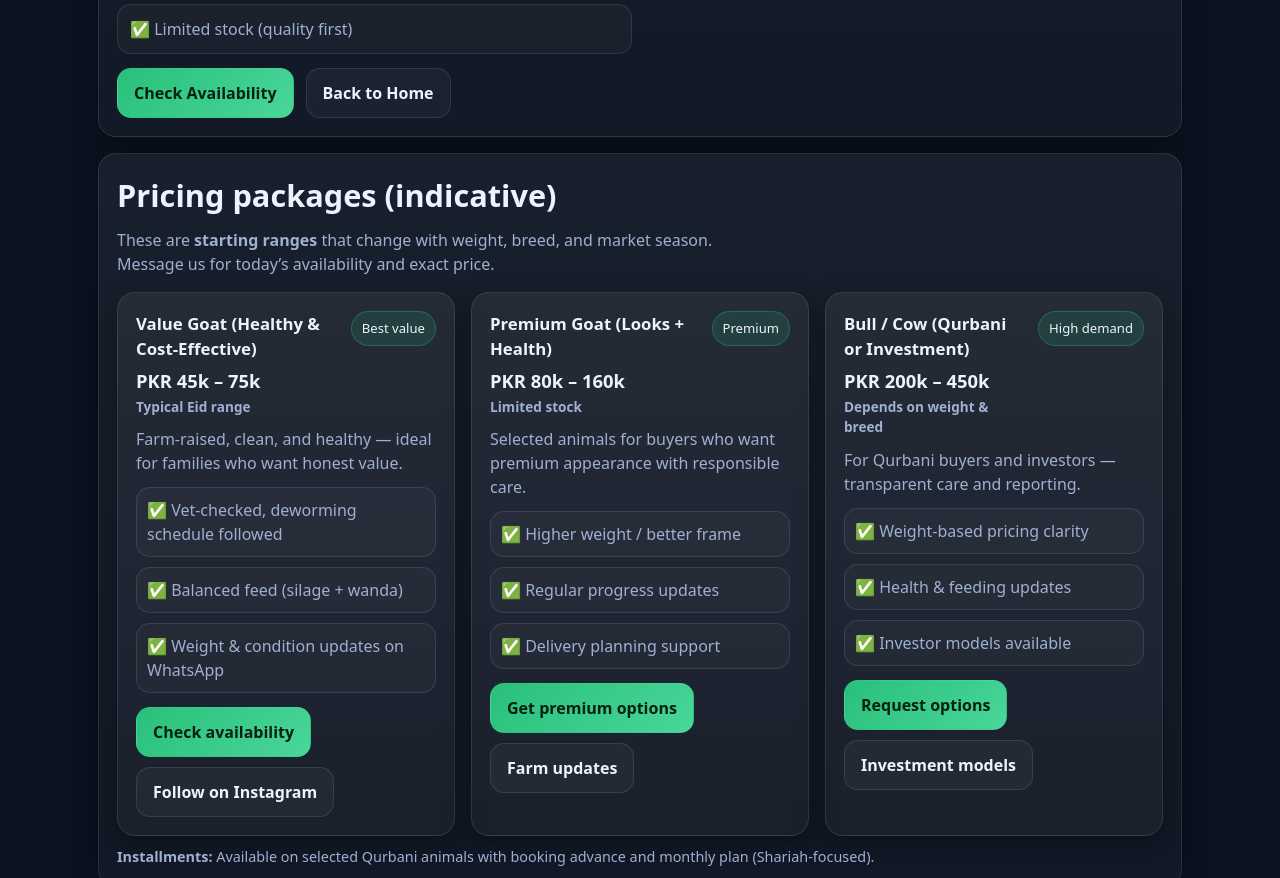
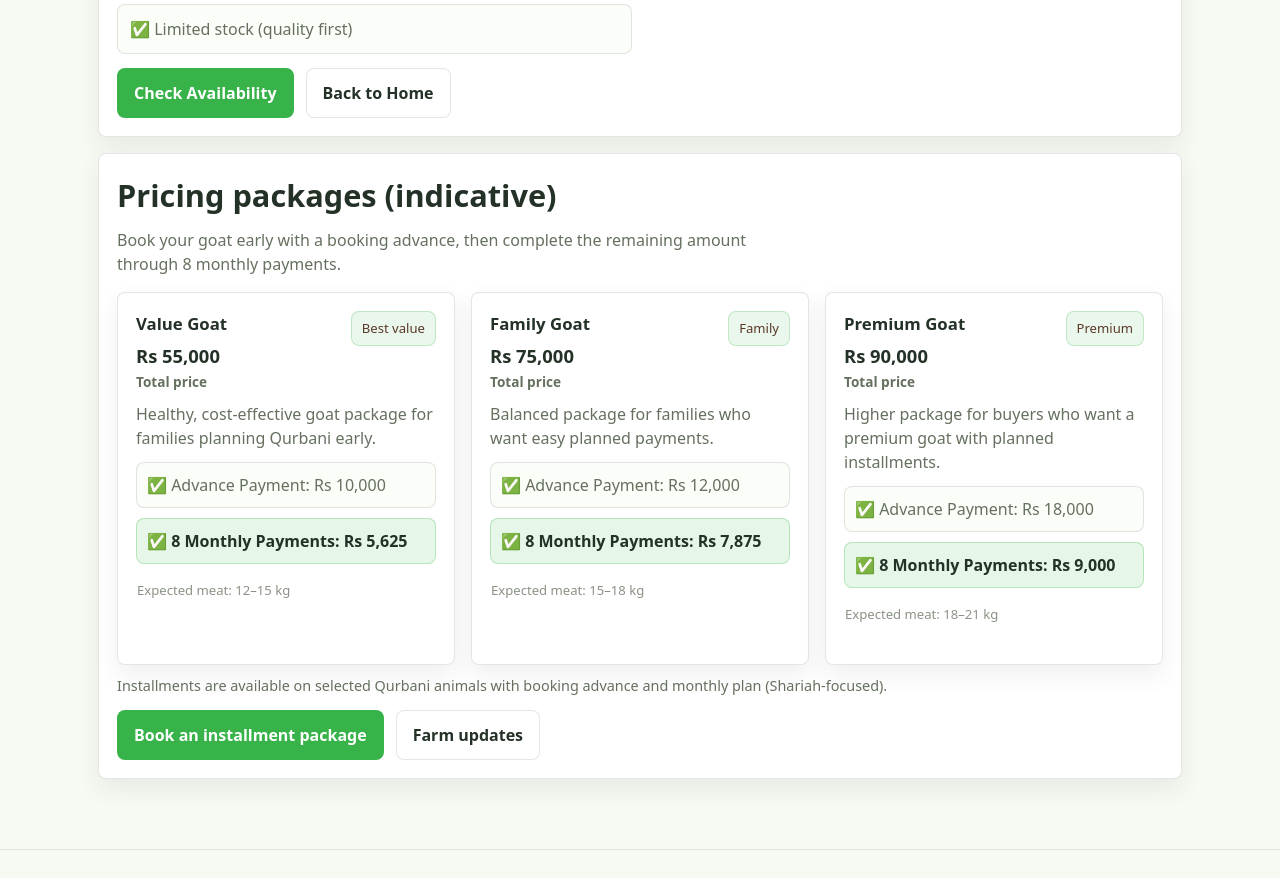
Before and after one commit to ziaulain/alizai-farms, a plain HTML site: page offerings.html in a window 1280 px wide. Shown: the part 1300-2178 px from the top of the page. Drawn offline with Linux system fonts and the light colour scheme.

Commit message:
Installments updated

```diff
--- a/assets/styles.css
+++ b/assets/styles.css
@@ -1,22 +1,20 @@
 :root{
-  --bg:#0b1220;
-  --card:#111a2e;
-  --muted:#9fb0d0;
-  --text:#eef2ff;
-  --brand:#29c07a;
-  --brand2:#1aa363;
-  --line:rgba(255,255,255,.10);
-  --shadow: 0 10px 30px rgba(0,0,0,.35);
-  --radius:18px;
+  --bg:#f7faf3;
+  --card:#ffffff;
+  --muted:#65705f;
+  --text:#243126;
+  --brand:#37b34a;
+  --brand2:#5b3828;
+  --line:rgba(36,49,38,.12);
+  --shadow: 0 10px 24px rgba(36,49,38,.08);
+  --radius:8px;
 }
 
 *{box-sizing:border-box}
 html,body{margin:0;padding:0}
 body{
   font-family: ui-sans-serif, system-ui, -apple-system, Segoe UI, Roboto, Helvetica, Arial, "Apple Color Emoji","Segoe UI Emoji";
-  background: radial-gradient(1200px 700px at 20% -10%, rgba(41,192,122,.25), transparent 55%),
-              radial-gradient(1200px 700px at 90% 0%, rgba(63,131,248,.18), transparent 55%),
-              var(--bg);
+  background:var(--bg);
   color:var(--text);
   line-height:1.5;
 }
@@ -30,7 +28,7 @@ img{max-width:100%;display:block}
 .badge{
   display:inline-flex;align-items:center;gap:8px;
   padding:8px 12px;border:1px solid var(--line);
-  border-radius:999px;background:rgba(255,255,255,.04);
+  border-radius:999px;background:#ffffff;
   color:var(--muted);font-size:.9rem;
 }
 .badge .dot{width:8px;height:8px;border-radius:50%;background:var(--brand)}
@@ -39,7 +37,7 @@ img{max-width:100%;display:block}
 .nav{
   position:sticky;top:0;z-index:20;
   backdrop-filter: blur(10px);
-  background: rgba(11,18,32,.65);
+  background: rgba(247,250,243,.9);
   border-bottom:1px solid var(--line);
 }
 .nav-inner{
@@ -52,17 +50,17 @@ img{max-width:100%;display:block}
 }
 .logo{
   width:36px;height:36px;border-radius:12px;
-  background: linear-gradient(135deg, var(--brand), #49d69a);
-  box-shadow: 0 8px 20px rgba(41,192,122,.25);
+  background:var(--brand);
+  box-shadow:none;
 }
 .menu{display:flex;gap:16px;align-items:center}
 .menu a{
-  padding:10px 12px;border-radius:12px;color:var(--muted);
+  padding:10px 12px;border-radius:8px;color:var(--muted);
   border:1px solid transparent;
 }
-.menu a:hover{color:var(--text);border-color:var(--line);background:rgba(255,255,255,.04)}
+.menu a:hover{color:var(--text);border-color:var(--line);background:#ffffff}
 .menu .cta{
-  color:#062012;background:linear-gradient(135deg, var(--brand), #49d69a);
+  color:#ffffff;background:var(--brand);
   border-color:transparent;font-weight:700;
 }
 .menu .cta:hover{filter:brightness(1.05)}
@@ -70,8 +68,8 @@ img{max-width:100%;display:block}
 .mobile-toggle{
   display:none;
   border:1px solid var(--line);
-  background:rgba(255,255,255,.04);
-  border-radius:12px;padding:10px 12px;color:var(--text);
+  background:#ffffff;
+  border-radius:8px;padding:10px 12px;color:var(--text);
 }
 
 .hero{
@@ -89,9 +87,9 @@ img{max-width:100%;display:block}
 .hero-actions{display:flex;gap:12px;flex-wrap:wrap;margin-top:18px}
 .btn{
   display:inline-flex;align-items:center;justify-content:center;gap:10px;
-  padding:12px 16px;border-radius:14px;
+  padding:12px 16px;border-radius:8px;
   border:1px solid var(--line);
-  background:rgba(255,255,255,.04);
+  background:#ffffff;
   color:var(--text);font-weight:650;
 }
 .social-icon{
@@ -106,16 +104,16 @@ img{max-width:100%;display:block}
   height:18px;
   display:block;
 }
-.btn:hover{background:rgba(255,255,255,.07)}
+.btn:hover{background:#f0f5ec}
 .btn.primary{
-  background:linear-gradient(135deg,var(--brand), #49d69a);
-  border-color:transparent;color:#062012;
+  background:var(--brand);
+  border-color:transparent;color:#ffffff;
 }
 .btn.primary:hover{filter:brightness(1.05)}
 .btn.ghost{background:transparent}
 
 .card{
-  background: linear-gradient(180deg, rgba(255,255,255,.06), rgba(255,255,255,.03));
+  background:var(--card);
   border:1px solid var(--line);
   border-radius: var(--radius);
   box-shadow: var(--shadow);
@@ -128,9 +126,9 @@ img{max-width:100%;display:block}
   gap:12px;margin-top:14px
 }
 .kpi .item{
-  padding:14px;border-radius:16px;
+  padding:14px;border-radius:8px;
   border:1px solid var(--line);
-  background:rgba(0,0,0,.12);
+  background:#fbfdf8;
 }
 .kpi .num{font-weight:800;font-size:1.15rem}
 .kpi .lbl{color:var(--muted);font-size:.9rem;margin-top:2px}
@@ -147,10 +145,10 @@ img{max-width:100%;display:block}
   padding:18px;
 }
 .icon{
-  width:40px;height:40px;border-radius:14px;
+  width:40px;height:40px;border-radius:8px;
   display:grid;place-items:center;
-  background:rgba(41,192,122,.14);
-  border:1px solid rgba(41,192,122,.28);
+  background:rgba(55,179,74,.12);
+  border:1px solid rgba(55,179,74,.2);
   margin-bottom:10px;
 }
 .icon svg{width:20px;height:20px}
@@ -166,9 +164,9 @@ img{max-width:100%;display:block}
   display:grid;gap:10px;
 }
 .list li{
-  padding:12px 12px;border-radius:14px;
+  padding:12px 12px;border-radius:8px;
   border:1px solid var(--line);
-  background:rgba(255,255,255,.03);
+  background:#fbfdf8;
   color:var(--muted);
 }
 
@@ -182,9 +180,9 @@ img{max-width:100%;display:block}
 }
 input, textarea, select{
   width:100%;
-  border-radius:14px;
+  border-radius:8px;
   border:1px solid var(--line);
-  background:rgba(255,255,255,.03);
+  background:#ffffff;
   padding:12px 12px;
   color:var(--text);
   outline:none;
@@ -207,8 +205,8 @@ label{font-size:.92rem;color:var(--muted)}
 .pills{display:flex;gap:10px;flex-wrap:wrap}
 .pills a{
   border:1px solid var(--line);
-  padding:10px 12px;border-radius:999px;
-  background:rgba(255,255,255,.03);
+  padding:10px 12px;border-radius:8px;
+  background:#ffffff;
 }
 .footer-social{
   display:flex;
@@ -220,23 +218,23 @@ label{font-size:.92rem;color:var(--muted)}
 .footer-social a{
   width:38px;
   height:38px;
-  border-radius:12px;
-  border:1px solid var(--line);
-  background:rgba(255,255,255,.03);
+  border-radius:8px;
+  border:1px solid transparent;
+  background:var(--brand2);
   display:flex;
   align-items:center;
   justify-content:center;
 }
-.footer-social a:hover{background:rgba(255,255,255,.08)}
+.footer-social a:hover{background:var(--brand)}
 .footer-social .social-icon{
   width:18px;
   height:18px;
 }
 
 .notice{
-  padding:14px 14px;border-radius:16px;
-  border:1px dashed rgba(255,255,255,.22);
-  background:rgba(255,255,255,.03);
+  padding:14px 14px;border-radius:8px;
+  border:1px dashed rgba(36,49,38,.22);
+  background:#ffffff;
   color:var(--muted);
 }
 
@@ -253,8 +251,8 @@ label{font-size:.92rem;color:var(--muted)}
   .menu.mobile-open{
     display:flex;flex-direction:column;align-items:stretch;gap:10px;
     position:absolute;left:18px;right:18px;top:62px;
-    padding:14px;border-radius:18px;
-    background: rgba(11,18,32,.92);
+    padding:14px;border-radius:8px;
+    background:#ffffff;
     border:1px solid var(--line);
   }
 }
@@ -263,7 +261,7 @@ label{font-size:.92rem;color:var(--muted)}
 .brand .logo-img{
   width:36px;
   height:36px;
-  border-radius:12px;
+  border-radius:8px;
   object-fit:contain;
   background: #fff;
   border:1px solid var(--line);
@@ -276,9 +274,9 @@ label{font-size:.92rem;color:var(--muted)}
 
 /* Instagram iframe (LightWidget) */
 .ig-wrap{
-  border-radius:18px;
+  border-radius:8px;
   overflow:hidden;
-  border:1px solid rgba(255,255,255,.12);
+  border:1px solid var(--line);
   background: #fff;
 }
 
@@ -327,10 +325,10 @@ label{font-size:.92rem;color:var(--muted)}
 }
 .ribbon{
   padding:7px 10px;
-  border-radius:999px;
-  border:1px solid rgba(41,192,122,.32);
-  background:rgba(41,192,122,.14);
-  color:var(--text);
+  border-radius:8px;
+  border:1px solid rgba(55,179,74,.24);
+  background:rgba(55,179,74,.1);
+  color:var(--brand2);
   font-size:.82rem;
   white-space:nowrap;
 }
@@ -347,10 +345,23 @@ label{font-size:.92rem;color:var(--muted)}
 }
 .price-list li{
   padding:10px 10px;
-  border-radius:14px;
+  border-radius:8px;
   border:1px solid var(--line);
-  background:rgba(255,255,255,.03);
+  background:#fbfdf8;
   color:var(--muted);
+}
+.price-list li.meat-weight{
+  padding:6px 0;
+  border-color:transparent;
+  background:transparent;
+  color:rgba(101,112,95,.76);
+  font-size:.82rem;
+}
+.price-list li.monthly-highlight{
+  border-color:rgba(55,179,74,.28);
+  background:rgba(55,179,74,.12);
+  color:var(--text);
+  font-weight:800;
 }
 .price-foot{
   margin-top:14px;
@@ -392,9 +403,9 @@ label{font-size:.92rem;color:var(--muted)}
 }
 .kpi-box{
   padding:14px;
-  border-radius:16px;
+  border-radius:8px;
   border:1px solid var(--line);
-  background:rgba(0,0,0,.12);
+  background:#fbfdf8;
 }
 .kpi-box .knum{font-weight:900;font-size:1.2rem}
 .kpi-box .klbl{color:var(--muted);font-size:.9rem;margin-top:4px}
@@ -403,7 +414,7 @@ label{font-size:.92rem;color:var(--muted)}
   border-collapse:separate;
   border-spacing:0;
   overflow:hidden;
-  border-radius:16px;
+  border-radius:8px;
   border:1px solid var(--line);
 }
 .table th, .table td{
@@ -411,7 +422,7 @@ label{font-size:.92rem;color:var(--muted)}
   border-bottom:1px solid var(--line);
   text-align:left;
 }
-.table th{color:var(--muted);font-weight:700;background:rgba(255,255,255,.03)}
+.table th{color:var(--muted);font-weight:700;background:#fbfdf8}
 .table tr:last-child td{border-bottom:0}
 .table td{color:var(--text)}
 .muted{color:var(--muted)}
--- a/offerings.html
+++ b/offerings.html
@@ -53,7 +53,7 @@
             <div class="card-title">How it works</div>
             <ul class="list">
               <li>✅ Small booking advance</li>
-              <li>✅ Monthly installments (custom duration)</li>
+              <li>✅ 8 monthly installments after booking</li>
               <li>✅ Photo/video progress updates</li>
               <li>✅ Final delivery before Eid</li>
             </ul>
@@ -107,75 +107,77 @@
       </section>
 
       <section id="pricing" class="card card-pad" style="margin-top:16px;">
-        <h2 class="h2" style="margin-top:0;"><span data-i18n="pricing.title">Pricing packages<span class="ur" style="display:none; direction:rtl;">قیمت کے پیکجز</span> (indicative)<span class="ur" style="display:none; direction:rtl;">قیمت کے پیکجز (اندازاً)</span></span></h2>
+        <h2 class="h2" style="margin-top:0;"><span data-i18n="pricing.title">Installment packages<span class="ur" style="display:none; direction:rtl;">قسطوں کے پیکجز</span></span></h2>
         <p class="sub">
-          These are <b>starting ranges</b> that change with weight, breed, and market season. Message us for today’s availability and exact price.
+          Book your goat early with a booking advance, then complete the remaining amount through 8 monthly payments.
         </p>
 
         <div class="pricing-grid">
           <div class="card price-card">
             <div class="price-top">
               <div>
-                <div class="card-title">Value Goat (Healthy & Cost-Effective)</div>
-                <div class="price-tag">PKR 45k – 75k <small>Typical Eid range</small></div>
+                <div class="card-title">Value Goat</div>
+                <div class="price-tag">Rs 55,000 <small>Total price</small></div>
               </div>
               <div class="ribbon">Best value</div>
             </div>
-            <p class="desc">Farm-raised, clean, and healthy — ideal for families who want honest value.</p>
+            <p class="desc">Healthy, cost-effective goat package for families planning Qurbani early.</p>
             <ul class="price-list">
-              <li>✅ Vet-checked, deworming schedule followed</li>
-              <li>✅ Balanced feed (silage + wanda)</li>
-              <li>✅ Weight & condition updates on WhatsApp</li>
+              <li>✅ Advance Payment: Rs 10,000</li>
+              <li class="monthly-highlight">✅ 8 Monthly Payments: Rs 5,625</li>
+              <li class="meat-weight">Expected meat: 12–15 kg</li>
             </ul>
             <div class="price-foot">
-              <a class="btn primary" href="contact.html">Check availability<span class="ur" style="display:none; direction:rtl;">دستیابی چیک کریں</span></a>
-              <a class="btn" href="https://www.instagram.com/alizaifarms/" target="_blank" rel="noopener">Follow on Instagram</a>
+
             </div>
           </div>
 
           <div class="card price-card">
             <div class="price-top">
               <div>
-                <div class="card-title">Premium Goat (Looks + Health)</div>
-                <div class="price-tag">PKR 80k – 160k <small>Limited stock</small></div>
+                <div class="card-title">Family Goat</div>
+                <div class="price-tag">Rs 75,000 <small>Total price</small></div>
               </div>
-              <div class="ribbon">Premium</div>
+              <div class="ribbon">Family</div>
             </div>
-            <p class="desc">Selected animals for buyers who want premium appearance with responsible care.</p>
+            <p class="desc">Balanced package for families who want easy planned payments.</p>
             <ul class="price-list">
-              <li>✅ Higher weight / better frame</li>
-              <li>✅ Regular progress updates</li>
-              <li>✅ Delivery planning support</li>
+              <li>✅ Advance Payment: Rs 12,000</li>
+              <li class="monthly-highlight">✅ 8 Monthly Payments: Rs 7,875</li>
+              <li class="meat-weight">Expected meat: 15–18 kg</li>
             </ul>
             <div class="price-foot">
-              <a class="btn primary" href="contact.html">Get premium options<span class="ur" style="display:none; direction:rtl;">پریمیم آپشنز حاصل کریں</span></a>
-              <a class="btn" href="https://www.instagram.com/alizaifarms/" target="_blank" rel="noopener">Farm updates</a>
+
             </div>
           </div>
 
           <div class="card price-card">
             <div class="price-top">
               <div>
-                <div class="card-title">Bull / Cow (Qurbani or Investment<span class="ur" style="display:none; direction:rtl;">سرمایہ کاری</span>)</div>
-                <div class="price-tag">PKR 200k – 450k <small>Depends on weight & breed</small></div>
+                <div class="card-title">Premium Goat</div>
+                <div class="price-tag">Rs 90,000 <small>Total price</small></div>
               </div>
-              <div class="ribbon">High demand</div>
+              <div class="ribbon">Premium</div>
             </div>
-            <p class="desc">For Qurbani buyers and investors — transparent care and reporting.</p>
+            <p class="desc">Higher package for buyers who want a premium goat with planned installments.</p>
             <ul class="price-list">
-              <li>✅ Weight-based pricing clarity</li>
-              <li>✅ Health & feeding updates</li>
-              <li>✅ Investor models available</li>
+              <li>✅ Advance Payment: Rs 18,000</li>
+              <li class="monthly-highlight">✅ 8 Monthly Payments: Rs 9,000</li>
+              <li class="meat-weight">Expected meat: 18–21 kg</li>
             </ul>
             <div class="price-foot">
-              <a class="btn primary" href="contact.html">Request options<span class="ur" style="display:none; direction:rtl;">آپشنز حاصل کریں</span></a>
-              <a class="btn" href="investment.html">Investment<span class="ur" style="display:none; direction:rtl;">سرمایہ کاری</span> models</a>
+
             </div>
           </div>
         </div>
 
         <div class="price-note">
-          <b>Installments:</b> Available on selected Qurbani animals with booking advance and monthly plan (Shariah-focused).
+          Installments are available on selected Qurbani animals with booking advance and monthly plan (Shariah-focused).
+        </div>
+
+        <div class="hero-actions" style="margin-top:14px;">
+          <a class="btn primary" href="contact.html">Book an installment package</a>
+          <a class="btn" href="https://www.instagram.com/alizaifarms/" target="_blank" rel="noopener">Farm updates</a>
         </div>
       </section>
 
```
